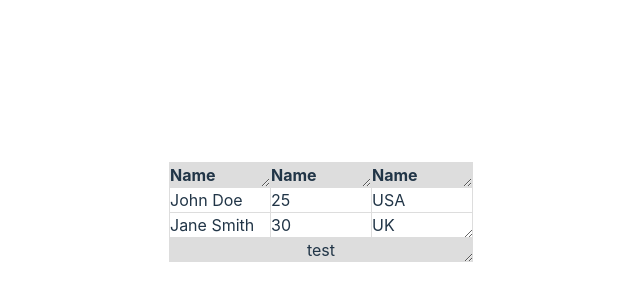
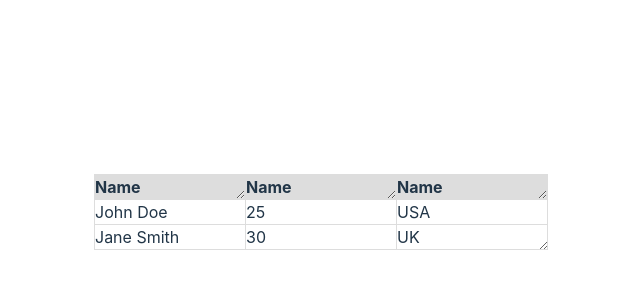
Before and after one commit to shomrkm/react-sandbox, a React (Vite) app: page / in a window 1280 px wide. Shown: the part 188-488 px from the top of the page, without its empty margins (319-959 px from the left). Built offline with nearby package versions, Linux system fonts and the light colour scheme.

Commit message:
refact: refactoring

```diff
--- a/package.json
+++ b/package.json
@@ -25,5 +25,6 @@
     "typescript": "^5.5.3",
     "typescript-eslint": "^8.0.0",
     "vite": "^5.4.0"
-  }
+  },
+  "packageManager": "pnpm@9.6.0+sha512.38dc6fba8dba35b39340b9700112c2fe1e12f10b17134715a4aa98ccf7bb035e76fd981cf0bb384dfa98f8d6af5481c2bef2f4266a24bfa20c34eb7147ce0b5e"
 }
--- a/src/App.css
+++ b/src/App.css
@@ -58,14 +58,14 @@ th, td {
   padding: 8px;
   text-align: left;
   border: 1px solid #ddd;
-  min-width: 100px; /* minimum width to prevent collapsing */
+  min-width: 150px;
   padding: 0;
   margin: 0;
 }
 
 .resizer {
   inset: 0;
-  /* display: inline-block; */
+  min-width: 150px;
   background-color: #ddd;
   resize: horizontal;
   overflow: hidden;
--- a/src/App.tsx
+++ b/src/App.tsx
@@ -10,41 +10,45 @@ const useColumnsObserver = ({ dataKey }: ObserverProps) => {
 
   useEffect(() => {
     const observer = new ResizeObserver((entries) => {
-      entries.forEach((entry) => {
+      entries.forEach((entry) =>{
           const resizedElement = entry.target;
           const index = refs.current.indexOf(resizedElement as HTMLDivElement);
 
           if (index !== -1) {
             const key = entry.target.getAttribute(dataKey);
-          console.log(`${key} was resized to ${entry.contentRect.width}`);
+            console.log(`${key} was resized to ${entry.contentRect.width}`)
           }
         });
     });
 
-    refs.current.forEach((ref) => {
-      if (ref) {
+    const currentRefs = refs.current;
+
+    currentRefs.forEach((ref) => {
+      if (!ref) return;
       observer.observe(ref);
-      }
     });
 
     return () => observer.disconnect();
-  }, [dataKey]);
+  }, [dataKey])
 
   return refs;
-};
+}
 
 function App() {
   const refs = useColumnsObserver({dataKey: 'data-column-attr'});
 
   return (
-    <>
     <div className="resizable-table">
       <table>
         <thead>
           <tr>
           {
               ['column1','column2','column3'].map((column, index) => (
-                      <th><div key={column} data-column-attr={column} ref={(el) => (refs.current[index] = el)} className="resizer">Name</div></th>
+                <th>
+                  <div key={column} data-column-attr={column} ref={(el) => (refs.current[index] = el)} className="resizer">
+                    Name
+                  </div>
+                </th>
               ))
             }
           </tr>
@@ -63,10 +67,6 @@ function App() {
         </tbody>
       </table>
     </div>
-    <div className="resizer">
-      test
-    </div>
-  </>
   )
 }
 
```
Lines whose indentation alone changed are shown as unchanged.
